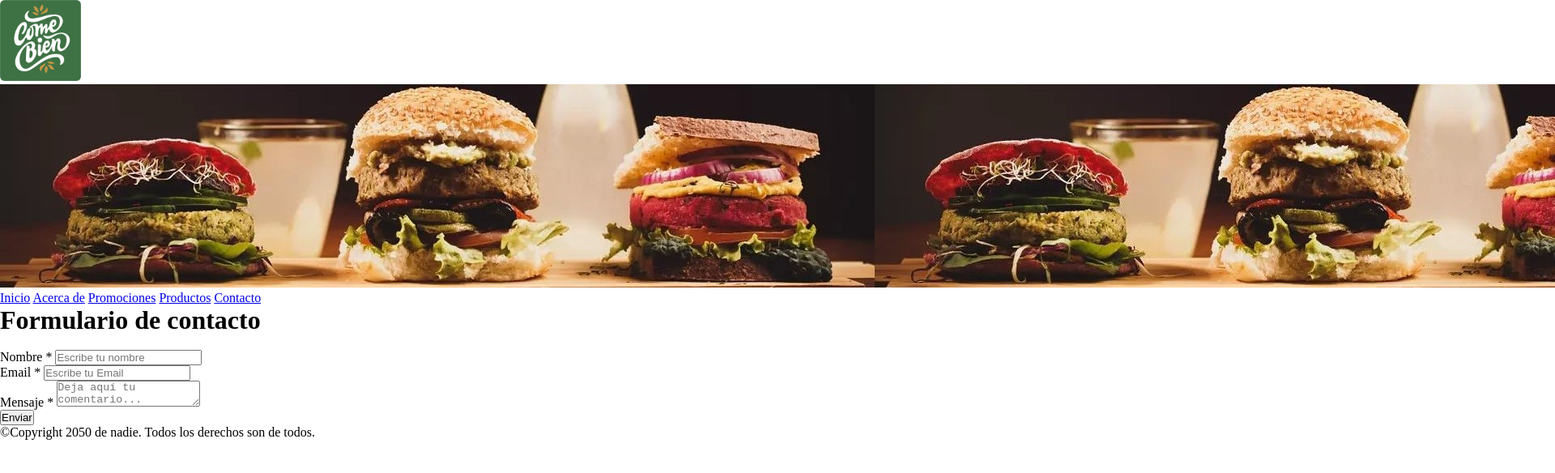
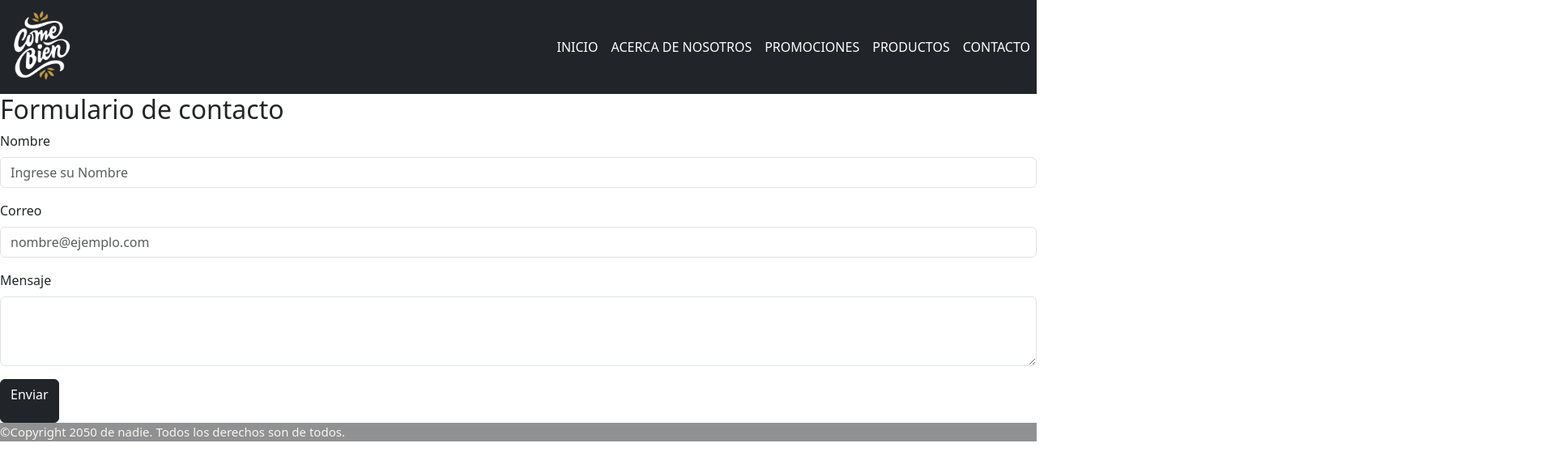
Before and after one commit to NachoPeralta/comeBien, a plain HTML site: page pages/contacto.html in a window 1280 px wide. Shown: the whole page at 81% size, 1920 px wide, since content can reach past the window. Drawn offline with nearby package versions, Linux system fonts and the light colour scheme.

Commit message:
contactos falta llevar contenido al centro

```diff
--- a/pages/contacto.html
+++ b/pages/contacto.html
@@ -4,101 +4,135 @@
     <meta charset="UTF-8" />
     <meta http-equiv="X-UA-Compatible" content="IE=edge" />
     <meta name="viewport" content="width=device-width, initial-scale=1.0" />
+
+    <!-- BOOTSTRAP -->
+    <link
+      href="https://cdn.jsdelivr.net/npm/bootstrap@5.3.0-alpha3/dist/css/bootstrap.min.css"
+      rel="stylesheet"
+      integrity="sha384-KK94CHFLLe+nY2dmCWGMq91rCGa5gtU4mk92HdvYe+M/SXH301p5ILy+dN9+nJOZ"
+      crossorigin="anonymous"
+    />
+    <!-- LOCAL STYLE -->
     <link rel="stylesheet" href="../css/styles.css" />
+
+    <!-- ICONO PESTAÑA -->
     <link rel="icon" type="image/x-icon" href="/images/logoFondoVerde.png" />
+
     <title>Acerca De</title>
   </head>
   <body>
-    <div class="contenedorContacto">
-      <div class="logo">
-        <a href="../index.html">
+    <header class="container-fluid">
+      <nav class="navbar navbar-expand-lg bg-dark">
+        <!-- BOTÓN HAMBURGUESA -->
+        <button
+          class="navbar-toggler"
+          type="button"
+          data-bs-toggle="collapse"
+          data-bs-target="#navbarSupportedContent"
+          aria-controls="navbarSupportedContent"
+          aria-expanded="false"
+          aria-label="Toggle navigation"
+        >
+          <span class="navbar-toggler-icon"></span>
+        </button>
+        <div class="container-fluid">
+          <!-- LINKS MENU -->
+          <div class="collapse navbar-collapse" id="navbarSupportedContent">
+            <!-- LOGO -->
+            <a class="logo" href="#">
               <img
-            src="../images/logoFondoVerde.png"
-            alt="Logo de la marca"
-            style="width: 100px; height: 100px"
+                id="imgLogo"
+                src="../images/logoFondoTransparente.png"
+                alt="Logo"
               />
             </a>
+            <ul class="navbar-nav">
+              <li class="nav-item">
+                <a class="nav-link" aria-current="page" href="../index.html"
+                  >INICIO</a
+                >
+              </li>
+              <li class="nav-item">
+                <a class="nav-link" href="acercaDe.html">ACERCA DE NOSOTROS</a>
+              </li>
+              <li class="nav-item">
+                <a class="nav-link" href="promociones.html">PROMOCIONES</a>
+              </li>
+              <li class="nav-item">
+                <a class="nav-link" href="productos.html">PRODUCTOS</a>
+              </li>
+              <li class="nav-item">
+                <a class="nav-link" href="contacto.html">CONTACTO</a>
+              </li>
+            </ul>
           </div>
-      <div>
-        <img
-          id="portada"
-          src="../images/portada2.jpg"
-          alt="Portada de la pagina inicial"
+        </div>
+      </nav>
+    </header>
+
+    <main>
+      <div class="formularioContacto container-fluid">
+        <div class="row align-items-center text-center">
+          <div class="col"></div>
+          <div class="position-static text-md-start">
+            <h2>Formulario de contacto</h2>
+            <form action="" method="post">
+              <div class="mb-3">
+                <label for="formNmobre" class="form-label">Nombre</label>
+                <input
+                  type="name"
+                  class="form-control"
+                  id="formNmobre"
+                  placeholder="Ingrese su Nombre"
                 />
               </div>
-
-      <div>
-        <nav id="menu">
-          <ul>
-            <a href="../index.html">Inicio</a>
-            <a href="acercaDe.html">Acerca de</a>
-            <a href="promociones.html">Promociones</a>
-            <a href="productos.html">Productos</a>
-            <a href="contacto.html">Contacto</a>
-          </ul>
-        </nav>
-      </div>
-
-      <div class="contact_form">
-        <div class="formulario">
-          <h1>Formulario de contacto</h1>
-          <br>
-          <form action="" method="post">
-            <p>
-              <label for="nombre" class="colocar_nombre"
-                >Nombre
-                <span class="obligatorio">*</span>
-              </label>
-              <input
-                type="text"
-                name="introducir_nombre"
-                id="nombre"
-                required="obligatorio"
-                placeholder="Escribe tu nombre"
-              />
-            </p>
-
-            <p>
-              <label for="email" class="colocar_email"
-                >Email
-                <span class="obligatorio">*</span>
-              </label>
+              <div class="mb-3">
+                <label for="formEmail" class="form-label">Correo</label>
                 <input
                   type="email"
-                name="introducir_email"
-                id="email"
-                required="obligatorio"
-                placeholder="Escribe tu Email"
+                  class="form-control"
+                  id="formEmail"
+                  placeholder="nombre@ejemplo.com"
                 />
-            </p>
-
-            <p>
-              <label for="mensaje" class="colocar_mensaje"
-                >Mensaje
-                <span class="obligatorio">*</span>
-              </label>
+              </div>
+              <div class="mb-3">
+                <label for="formTextArea" class="form-label">Mensaje</label>
                 <textarea
-                name="introducir_mensaje"
-                class="texto_mensaje"
-                id="mensaje"
-                required="obligatorio"
-                placeholder="Deja aquí tu comentario..."
+                  class="form-control"
+                  id="formTextArea"
+                  rows="3"
                 ></textarea>
-            </p>
-
-            <button type="submit" name="enviar_formulario" id="enviar">
+              </div>
+              <button
+                type="submit"
+                name="enviar_formulario"
+                class="btn btn-dark"
+              >
                 <p>Enviar</p>
               </button>
             </form>
-
-        </div>
-
+            <div class="col"></div>
           </div>
         </div>
+      </div>
+    </main>
   </body>
+
   <footer>
-    <div>
+    <div class="copyright opacity-50 position-relative">
       <p>©Copyright 2050 de nadie. Todos los derechos son de todos.</p>
     </div>
   </footer>
+
+  <!-- SCRIPTS BOOTSTRAP -->
+  <script
+    src="https://cdn.jsdelivr.net/npm/@popperjs/core@2.11.7/dist/umd/popper.min.js"
+    integrity="sha384-zYPOMqeu1DAVkHiLqWBUTcbYfZ8osu1Nd6Z89ify25QV9guujx43ITvfi12/QExE"
+    crossorigin="anonymous"
+  ></script>
+  <script
+    src="https://cdn.jsdelivr.net/npm/bootstrap@5.3.0-alpha3/dist/js/bootstrap.min.js"
+    integrity="sha384-Y4oOpwW3duJdCWv5ly8SCFYWqFDsfob/3GkgExXKV4idmbt98QcxXYs9UoXAB7BZ"
+    crossorigin="anonymous"
+  ></script>
 </html>
```
Also changed, not shown: pages/acercaDe.html (+0 -1 lines). Lines whose indentation alone changed are shown as unchanged.
